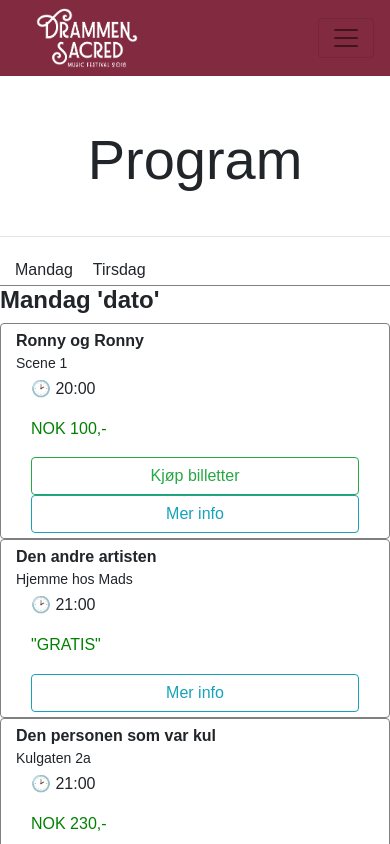
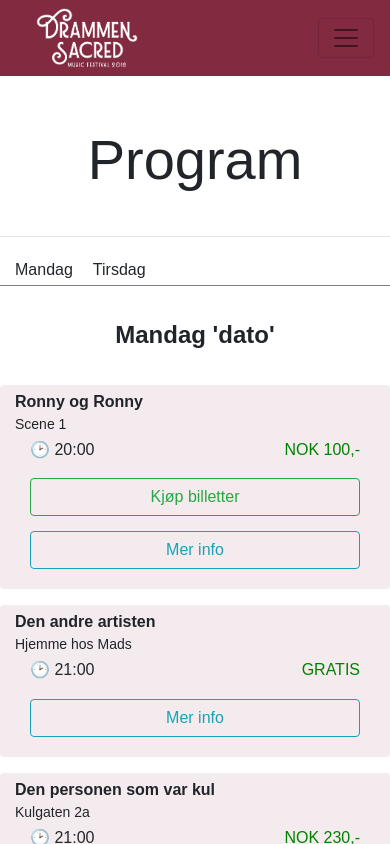
Before and after one commit to SondreBerntsen/webprosjekt3, a React (Create React App) app in the folder react-app/: page /program in a window 390 px wide. Shown: the top 844 px of the page. Built offline with nearby package versions, Linux system fonts and the light colour scheme; a web font is replaced by a local one.

Commit message:
programme scheduleItem mobile friendly

```diff
--- a/react-app/src/components/ScheduleItem.js
+++ b/react-app/src/components/ScheduleItem.js
@@ -37,7 +37,7 @@ const ScheduleItem = props => {
           </div>
           <div className="col-md-8 infoEvent">
             <div className="row">
-              <p className="time col">
+              <p className="time col-md-6">
                 <span role="img" aria-label="icon">
                   &#128337;
                 </span>{" "}
@@ -66,14 +66,14 @@ const ScheduleItem = props => {
     } else {
       return (
         <React.Fragment>
-          <p className="price col-md-3">"GRATIS"</p>
+          <p className="price col-md-3">GRATIS</p>
           <span className="col-md-3" />
         </React.Fragment>
       );
     }
   }
 
-  return <div>{checkUrl()}</div>;
+  return <div className="mb-3">{checkUrl()}</div>;
 };
 
 export default ScheduleItem;
--- a/react-app/src/components/programme/Programme.js
+++ b/react-app/src/components/programme/Programme.js
@@ -1,5 +1,6 @@
 import React, { Component } from "react";
 import Navbar from "../Navbar";
+import Footer from "../Footer";
 import ListOfDays from "./ListOfDays";
 import ProgrammeSchedule from "./ProgrammeSchedule";
 import "../../styles/programme.css";
@@ -64,20 +65,21 @@ class Programme extends Component {
         ]
       }
     ]
-  }
+  };
 
   render() {
     return (
       <div>
         <Navbar />
         <div className="container">
-          <h2 className="center pageTitle">Program</h2><hr className="hrHeight" />
+          <h2 className="center pageTitle">Program</h2>
+          <hr className="hrHeight" />
           <ListOfDays days={this.state.days} />
           {/* Passes days array as props to ProgrammeSchedule */}
           <ProgrammeSchedule days={this.state.days} />
         </div>
+        <Footer />
       </div>
-
     );
   }
 }
--- a/react-app/src/styles/event.css
+++ b/react-app/src/styles/event.css
@@ -43,4 +43,11 @@ hr.event-hr {
   p.event-date {
     padding: 5px 15px;
   }
+  .event-scedule-item {
+    border: none;
+    background-color: #822a4017;
+  }
+  hr.event-hr {
+    margin-bottom: 25px;
+  }
 }
--- a/react-app/src/styles/programme.css
+++ b/react-app/src/styles/programme.css
@@ -1,5 +1,5 @@
 /*****Front page program*****/
-.headingProg{
+.headingProg {
   text-align: center;
   margin-top: 50px;
   font-size: 3.5em;
@@ -9,7 +9,7 @@
   margin-top: 2.7rem;
   margin-bottom: 1rem;
   border: 0;
-  border-top: 1px solid rgba(0,0,0,.1);
+  border-top: 1px solid rgba(0, 0, 0, 0.1);
 }
 
 .title {
@@ -18,49 +18,75 @@
 }
 
 /*****Event card with info*****/
-.day_card{
-  margin-bottom:50px;
+.day_card {
+  margin-bottom: 50px;
 }
-.event{
+.event {
   border: 1px solid grey;
   border-radius: 4px;
-  padding-top:5px;
-  padding-bottom:5px;
-  margin-top:10px;
-  margin-bottom:10px;
+  padding-top: 5px;
+  padding-bottom: 5px;
+  margin-top: 10px;
+  margin-bottom: 10px;
 }
-.event_title, venue_name{
-  margin:0;
+.event_title,
+venue_name {
+  margin: 0;
 }
-.event_title{
+.event_title {
   font-weight: bold;
 }
-.venue_name{
+.venue_name {
   font-size: 14px;
   margin-bottom: 0;
 }
-.infoBtn, .buy_ticketBtn{
+.infoBtn,
+.buy_ticketBtn {
   width: 100%;
 }
-.price{
-  color:green;
+.price {
+  color: green;
 }
-.infoEvent{
-  margin-top:3px;
+.infoEvent {
+  margin-top: 3px;
 }
 /****horizontal days*****/
-.horizontal_days{
-  border-bottom:1px solid gray;
+.horizontal_days {
+  border-bottom: 1px solid gray;
   margin-bottom: 50px;
   margin-top: 25px;
 }
-.horizontal_list_item{
-  padding:5px;
-  margin-left:10px;
-  padding-bottom:0;
-  margin-bottom:3px;
+.horizontal_list_item {
+  padding: 5px;
+  margin-left: 10px;
+  padding-bottom: 0;
+  margin-bottom: 3px;
 }
-.horizontal_list_item:hover{
+.horizontal_list_item:hover {
   font-weight: bold;
-  cursor:pointer;
+  cursor: pointer;
 }
+
+@media only screen and (max-width: 768px) {
+  /* For mobile phones: */
+  .time {
+    width: 50%;
+  }
+  .price {
+    width: 50%;
+    text-align: right;
+  }
+  .event {
+    border: none;
+    background-color: #822a4017;
+  }
+  .infoBtn,
+  .buy_ticketBtn {
+    margin-bottom: 15px;
+  }
+
+  .day_card h4 {
+    margin: 35px 0px;
+    text-align: center;
+  }
+}
```
Also changed, not shown: react-app/src/components/event/EventVideo.js (+3 -4 lines).
